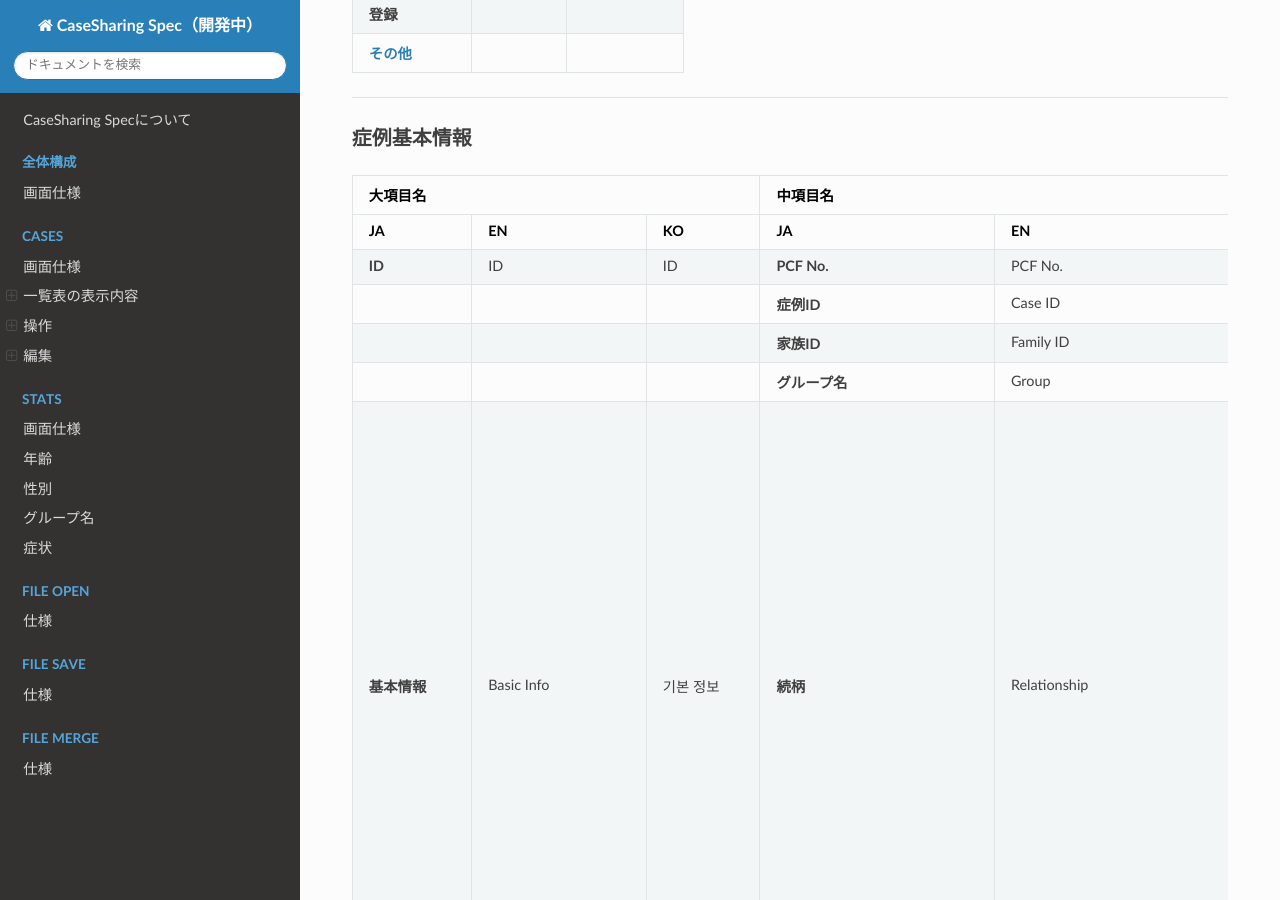
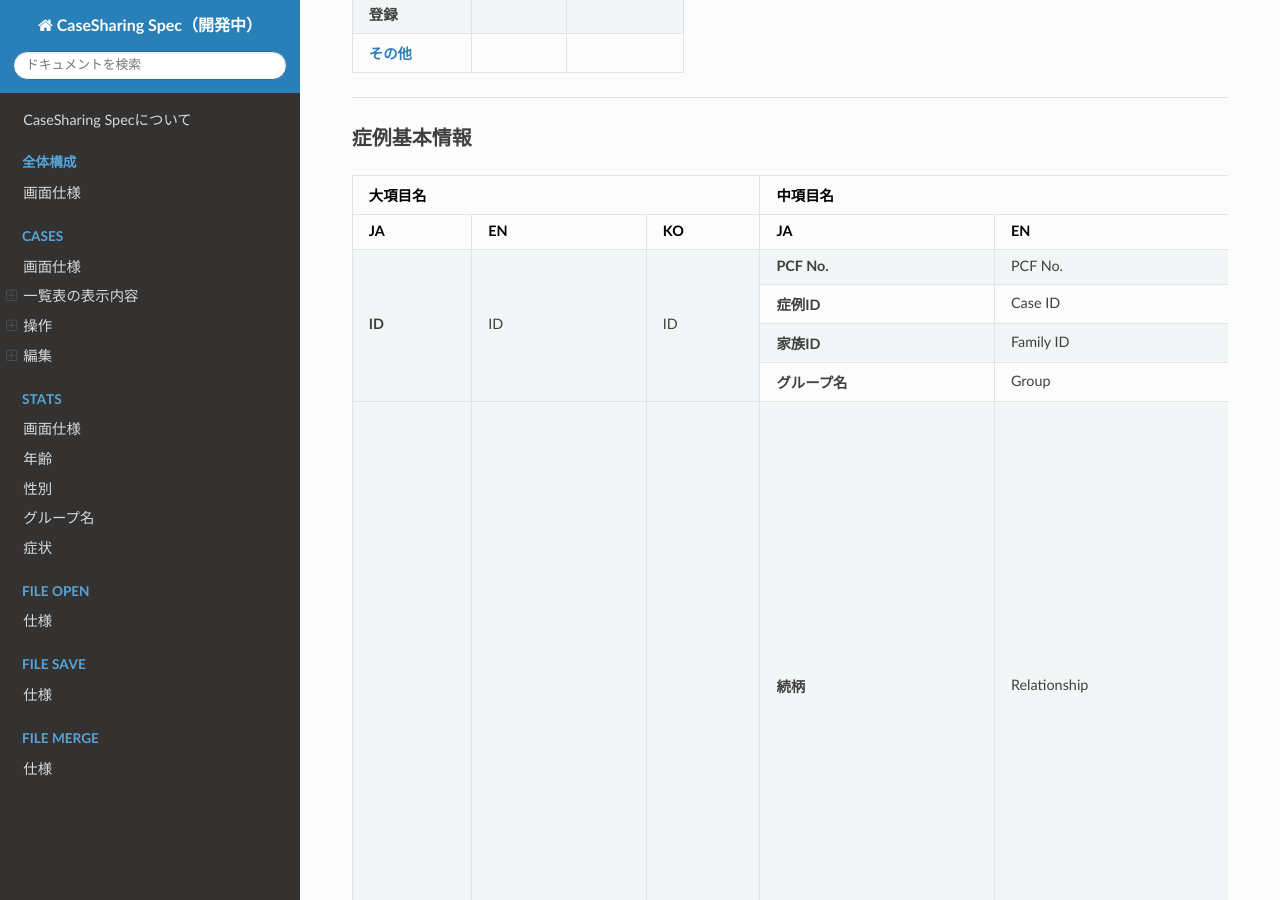
Before and after one commit to PubCaseFinder/pubcasefinder_spec, an MkDocs documentation site: the page built from docs/cases/edit/translate.md, in a window 1280 px wide and 900 px high, scrolled down 502 px. Built offline with MkDocs 1.6.1, drawn with Linux system fonts in a browser that asks for light colours; nearby versions of some CDN libraries.

Commit message:
翻訳>症例基本情報修正

```diff
--- a/docs/cases/edit/translate.md
+++ b/docs/cases/edit/translate.md
@@ -38,49 +38,40 @@
   </thead>
   <tbody>
     <tr>
-      <td><strong>ID</strong></td>
-      <td>ID</td>
-      <td>ID</td>
+      <td rowspan="4"><strong>ID</strong></td>
+      <td rowspan="4">ID</td>
+      <td rowspan="4">ID</td>
       <td><strong>PCF No.</strong></td>
       <td>PCF No.</td>
       <td>PCF No.</td>
-      <td><strong></strong></td>
-      <td></td>
-      <td></td>
+      <td><strong>-</strong></td>
+      <td>-</td>
+      <td>-</td>
     <tr>
-      <td><strong></strong></td>
-      <td></td>
-      <td></td>
       <td><strong>症例ID</strong></td>
       <td>Case ID</td>
       <td>의료사례 ID</td>
-      <td><strong></strong></td>
-      <td></td>
-      <td></td>
+      <td><strong>-</strong></td>
+      <td>-</td>
+      <td>-</td>
     <tr>
-      <td><strong></strong></td>
-      <td></td>
-      <td></td>
       <td><strong>家族ID</strong></td>
       <td>Family ID</td>
       <td>가족 ID</td>
-      <td><strong></strong></td>
-      <td></td>
-      <td></td>
+      <td><strong>-</strong></td>
+      <td>-</td>
+      <td>-</td>
     <tr>
-      <td><strong></strong></td>
-      <td></td>
-      <td></td>
       <td><strong>グループ名</strong></td>
       <td>Group</td>
       <td>그룹명</td>
-      <td><strong></strong></td>
-      <td></td>
-      <td></td>
+      <td><strong>-</strong></td>
+      <td>-</td>
+      <td>-</td>
     <tr>
-      <td><strong>基本情報</strong></td>
-      <td>Basic Info</td>
-      <td>기본 정보</td>
+      <td rowspan="14"><strong>基本情報</strong></td>
+      <td rowspan="14">Basic Info</td>
+      <td rowspan="14">기본 정보</td>
       <td><strong>続柄</strong></td>
       <td>Relationship</td>
       <td>관계</td>
@@ -166,9 +157,6 @@
         </ul>
       </td>
     <tr>
-      <td><strong></strong></td>
-      <td></td>
-      <td></td>
       <td><strong>血縁者の本研究参加の有無</strong></td>
       <td>Participation of relatives in this study</td>
       <td>본 연구에 가족이 참여하는지 여부</td>
@@ -197,9 +185,6 @@
         </ul>
       </td>
     <tr>
-      <td><strong></strong></td>
-      <td></td>
-      <td></td>
       <td><strong>性別</strong></td>
       <td>Sex</td>
       <td>성별</td>
@@ -228,19 +213,13 @@
         </ul>
       </td>
     <tr>
-      <td><strong></strong></td>
-      <td></td>
-      <td></td>
       <td><strong>性別 その他詳細</strong></td>
       <td>Sex Other Details</td>
       <td>성별 기타 상세 정보</td>
       <td><strong>-</strong></td>
-      <td></td>
-      <td></td>
+      <td>-</td>
+      <td>-</td>
     <tr>
-      <td><strong></strong></td>
-      <td></td>
-      <td></td>
       <td><strong>発症の有無</strong></td>
       <td>Presence or absence of onset</td>
       <td>발병 유무</td>
@@ -266,9 +245,6 @@
         </ul>
       </td>
     <tr>
-      <td><strong></strong></td>
-      <td></td>
-      <td></td>
       <td><strong>状態</strong></td>
       <td>Life Status</td>
       <td>상태</td>
@@ -294,49 +270,34 @@
         </ul>
       </td>
     <tr>
-      <td><strong></strong></td>
-      <td></td>
-      <td></td>
       <td><strong>生年月 (yyyy/mm)</strong></td>
       <td>Birth (yyyy/mm)</td>
       <td>출생 연월 (yyyy/mm)</td>
-      <td><strong></strong></td>
-      <td></td>
-      <td></td>
+      <td><strong>-</strong></td>
+      <td>-</td>
+      <td>-</td>
     <tr>
-      <td><strong></strong></td>
-      <td></td>
-      <td></td>
       <td><strong>登録時年齢 (YMD)</strong></td>
       <td>Age on Registration (YMD)</td>
       <td>등록시 연령 (YMD)</td>
-      <td><strong></strong></td>
-      <td></td>
-      <td></td>
+      <td><strong>-</strong></td>
+      <td>-</td>
+      <td>-</td>
     <tr>
-      <td><strong></strong></td>
-      <td></td>
-      <td></td>
       <td><strong>診察時年齢 (YMD)</strong></td>
       <td>Age on Examination (YMD)</td>
       <td>진찰시 연령 (YMD)</td>
-      <td><strong></strong></td>
-      <td></td>
-      <td></td>
+      <td><strong>-</strong></td>
+      <td>-</td>
+      <td>-</td>
     <tr>
-      <td><strong></strong></td>
-      <td></td>
-      <td></td>
       <td><strong>没年月 (yyyy/mm)</strong></td>
       <td>Death (yyyy/mm)</td>
       <td>사망 연월 (yyyy/mm)</td>
-      <td><strong></strong></td>
-      <td></td>
-      <td></td>
+      <td><strong>-</strong></td>
+      <td>-</td>
+      <td>-</td>
     <tr>
-      <td><strong></strong></td>
-      <td></td>
-      <td></td>
       <td><strong>死因</strong></td>
       <td>Cause of death</td>
       <td>사망 원인</td>
@@ -359,99 +320,75 @@
         </ul>
       </td>
     <tr>
-      <td><strong></strong></td>
-      <td></td>
-      <td></td>
       <td><strong>当該疾患以外のときの死因詳細</strong></td>
       <td>Detail of Cause of death</td>
       <td>기타 질병으로 인한 사망 원인 상세 정보</td>
-      <td><strong></strong></td>
-      <td></td>
-      <td></td>
+      <td><strong>-</strong></td>
+      <td>-</td>
+      <td>-</td>
     <tr>
-      <td><strong></strong></td>
-      <td></td>
-      <td></td>
       <td><strong>死因ICD-11コード</strong></td>
       <td>ICD-11 code of cause of death</td>
       <td>사망 원인 ICD-11 코드</td>
-      <td><strong></strong></td>
-      <td></td>
-      <td></td>
+      <td><strong>-</strong></td>
+      <td>-</td>
+      <td>-</td>
     <tr>
-      <td><strong></strong></td>
-      <td></td>
-      <td></td>
       <td><strong>最終生存確認日 (yyyy/mm/dd)</strong></td>
       <td>Last date of confirmation of survival (yyyy/mm/dd)</td>
       <td>생존 확인 최종 일자 (yyyy/mm/dd)</td>
-      <td><strong></strong></td>
-      <td></td>
-      <td></td>
+      <td><strong>-</strong></td>
+      <td>-</td>
+      <td>-</td>
     <tr>
-      <td><strong>民族・出生地</strong></td>
-      <td>Etnicity</td>
-      <td>민족・출신지</td>
+      <td rowspan="6"><strong>民族・出生地</strong></td>
+      <td rowspan="6">Etnicity</td>
+      <td rowspan="6">민족・출신지</td>
       <td><strong>民族 / 集団</strong></td>
       <td>Ethnicity / Group</td>
       <td>민족 / 그룹</td>
-      <td><strong></strong></td>
-      <td></td>
-      <td></td>
+      <td><strong>-</strong></td>
+      <td>-</td>
+      <td>-</td>
     <tr>
-      <td><strong></strong></td>
-      <td></td>
-      <td></td>
       <td><strong>自由記載</strong></td>
       <td>Free Comment</td>
       <td>기타</td>
-      <td><strong></strong></td>
-      <td></td>
-      <td></td>
+      <td><strong>-</strong></td>
+      <td>-</td>
+      <td>-</td>
     <tr>
-      <td><strong></strong></td>
-      <td></td>
-      <td></td>
       <td><strong>出生地 国</strong></td>
       <td>Country</td>
       <td>국가</td>
-      <td><strong></strong></td>
-      <td></td>
-      <td></td>
+      <td><strong>-</strong></td>
+      <td>-</td>
+      <td>-</td>
     <tr>
-      <td><strong></strong></td>
-      <td></td>
-      <td></td>
       <td><strong>都道府県</strong></td>
       <td>State</td>
       <td>시도</td>
-      <td><strong></strong></td>
-      <td></td>
-      <td></td>
+      <td><strong>-</strong></td>
+      <td>-</td>
+      <td>-</td>
     <tr>
-      <td><strong></strong></td>
-      <td></td>
-      <td></td>
       <td><strong>市区町村</strong></td>
       <td>City</td>
       <td>시군구</td>
-      <td><strong></strong></td>
-      <td></td>
-      <td></td>
+      <td><strong>-</strong></td>
+      <td>-</td>
+      <td>-</td>
     <tr>
-      <td><strong></strong></td>
-      <td></td>
-      <td></td>
       <td><strong>自由記載</strong></td>
       <td>Free Comment</td>
       <td>상세 주소</td>
-      <td><strong></strong></td>
-      <td></td>
-      <td></td>
+      <td><strong>-</strong></td>
+      <td>-</td>
+      <td>-</td>
     <tr>
-      <td><strong>出生時</strong></td>
-      <td>Birth Info</td>
-      <td>출생 정보</td>
+      <td rowspan="6"><strong>出生時</strong></td>
+      <td rowspan="6">Birth Info</td>
+      <td rowspan="6">출생 정보</td>
       <td><strong>出生前（胎児）の異常の有無</strong></td>
       <td>Presence of prenatal abnormalities</td>
       <td>출산 전(태아) 이상의 유무</td>
@@ -477,9 +414,6 @@
         </ul>
       </td>
     <tr>
-      <td><strong></strong></td>
-      <td></td>
-      <td></td>
       <td><strong>異常（黄疸等）の有無</strong></td>
       <td>Presence of abnormalities (jaundice, etc.)</td>
       <td>이상 유무 (황달 등)</td>
@@ -505,9 +439,6 @@
         </ul>
       </td>
     <tr>
-      <td><strong></strong></td>
-      <td></td>
-      <td></td>
       <td><strong>医療介助の有無（出産時）</strong></td>
       <td>Presence of medical assistance at birth</td>
       <td>출산 시 의료 지원의 유무</td>
@@ -533,39 +464,30 @@
         </ul>
       </td>
     <tr>
-      <td><strong></strong></td>
-      <td></td>
-      <td></td>
       <td><strong>在胎週数 (週)</strong></td>
       <td>Gestational age at (weeks)</td>
       <td>임신 주수 (주)</td>
-      <td><strong></strong></td>
-      <td></td>
-      <td></td>
+      <td><strong>-</strong></td>
+      <td>-</td>
+      <td>-</td>
     <tr>
-      <td><strong></strong></td>
-      <td></td>
-      <td></td>
       <td><strong>母親の年齢 (YMD)</strong></td>
       <td>Age of mother (YMD)</td>
       <td>어머니의 나이 (YMD)</td>
-      <td><strong></strong></td>
-      <td></td>
-      <td></td>
+      <td><strong>-</strong></td>
+      <td>-</td>
+      <td>-</td>
     <tr>
-      <td><strong></strong></td>
-      <td></td>
-      <td></td>
       <td><strong>父親の年齢 (YMD)</strong></td>
       <td>Age of father (YMD)</td>
-      <td></td>
-      <td><strong></strong></td>
-      <td></td>
-      <td></td>
+      <td>-</td>
+      <td><strong>-</strong></td>
+      <td>-</td>
+      <td>-</td>
     <tr>
-      <td><strong>生殖補助</strong></td>
-      <td>Assisted Reproduction</td>
-      <td>보조 생식</td>
+      <td rowspan="2"><strong>生殖補助</strong></td>
+      <td rowspan="2">Assisted Reproduction</td>
+      <td rowspan="2">보조 생식</td>
       <td><strong>生殖補助医療の有無</strong></td>
       <td>Presence of assisted reproductive technology</td>
       <td>보조 생식 기술의 사용 유무</td>
@@ -591,9 +513,6 @@
         </ul>
       </td>
     <tr>
-      <td><strong></strong></td>
-      <td></td>
-      <td></td>
       <td><strong>生殖補助医療の種類</strong></td>
       <td>Type of assisted reproductive technology</td>
       <td>보조 생식 기술의 종류</td>
@@ -625,115 +544,85 @@
         </ul>
       </td>
     <tr>
-      <td><strong>入力者情報</strong></td>
-      <td>Inputter Info</td>
-      <td>입력자 정보</td>
+      <td rowspan="11"><strong>入力者情報</strong></td>
+      <td rowspan="11">Inputter Info</td>
+      <td rowspan="11">입력자 정보</td>
       <td><strong>調査実施日 (yyyy/mm/dd)</strong></td>
       <td>Date of survey</td>
       <td>조사 날짜 (yyyy/mm/dd)</td>
-      <td><strong></strong></td>
-      <td></td>
-      <td></td>
+      <td><strong>-</strong></td>
+      <td>-</td>
+      <td>-</td>
     <tr>
-      <td><strong></strong></td>
-      <td></td>
-      <td></td>
       <td><strong>診察日 (yyyy/mm/dd)</strong></td>
       <td>Examination day</td>
       <td>진찰 날짜 (yyyy/mm/dd)</td>
-      <td><strong></strong></td>
-      <td></td>
-      <td></td>
+      <td><strong>-</strong></td>
+      <td>-</td>
+      <td>-</td>
     <tr>
-      <td><strong></strong></td>
-      <td></td>
-      <td></td>
       <td><strong>施設名</strong></td>
       <td>Facility</td>
       <td>시설명</td>
-      <td><strong></strong></td>
-      <td></td>
-      <td></td>
+      <td><strong>-</strong></td>
+      <td>-</td>
+      <td>-</td>
     <tr>
-      <td><strong></strong></td>
-      <td></td>
-      <td></td>
       <td><strong>施設コード</strong></td>
       <td>Code Of Facility</td>
       <td>시설 코드</td>
-      <td><strong></strong></td>
-      <td></td>
-      <td></td>
+      <td><strong>-</strong></td>
+      <td>-</td>
+      <td>-</td>
     <tr>
-      <td><strong></strong></td>
-      <td></td>
-      <td></td>
       <td><strong>担当医師名（姓）</strong></td>
       <td>Family Name Of Doctor In Charge</td>
       <td>담당 의사 성</td>
-      <td><strong></strong></td>
-      <td></td>
-      <td></td>
+      <td><strong>-</strong></td>
+      <td>-</td>
+      <td>-</td>
     <tr>
-      <td><strong></strong></td>
-      <td></td>
-      <td></td>
       <td><strong>担当医師名（名）</strong></td>
       <td>First Name Of Doctor In Charge</td>
       <td>담당 의사 이름</td>
-      <td><strong></strong></td>
-      <td></td>
-      <td></td>
+      <td><strong>-</strong></td>
+      <td>-</td>
+      <td>-</td>
     <tr>
-      <td><strong></strong></td>
-      <td></td>
-      <td></td>
       <td><strong>入力者名（姓）</strong></td>
       <td>Family Name Of Inputter</td>
       <td>입력자 성</td>
-      <td><strong></strong></td>
-      <td></td>
-      <td></td>
+      <td><strong>-</strong></td>
+      <td>-</td>
+      <td>-</td>
     <tr>
-      <td><strong></strong></td>
-      <td></td>
-      <td></td>
       <td><strong>入力者名（名）</strong></td>
       <td>First Name Of Inputter</td>
       <td>입력자 이름</td>
-      <td><strong></strong></td>
-      <td></td>
-      <td></td>
+      <td><strong>-</strong></td>
+      <td>-</td>
+      <td>-</td>
     <tr>
-      <td><strong></strong></td>
-      <td></td>
-      <td></td>
       <td><strong>備考</strong></td>
       <td>Note</td>
       <td>비고</td>
-      <td><strong></strong></td>
-      <td></td>
-      <td></td>
+      <td><strong>-</strong></td>
+      <td>-</td>
+      <td>-</td>
     <tr>
-      <td><strong></strong></td>
-      <td></td>
-      <td></td>
       <td><strong>作成日時</strong></td>
       <td>Created At</td>
       <td>작성 날짜</td>
-      <td><strong></strong></td>
-      <td></td>
-      <td></td>
+      <td><strong>-</strong></td>
+      <td>-</td>
+      <td>-</td>
     <tr>
-      <td><strong></strong></td>
-      <td></td>
-      <td></td>
       <td><strong>更新日時</strong></td>
       <td>Updated At</td>
       <td>업데이트 날짜</td>
-      <td><strong></strong></td>
-      <td></td>
-      <td></td>
+      <td><strong>-</strong></td>
+      <td>-</td>
+      <td>-</td>
   </tbody>
 </table>
 
```
